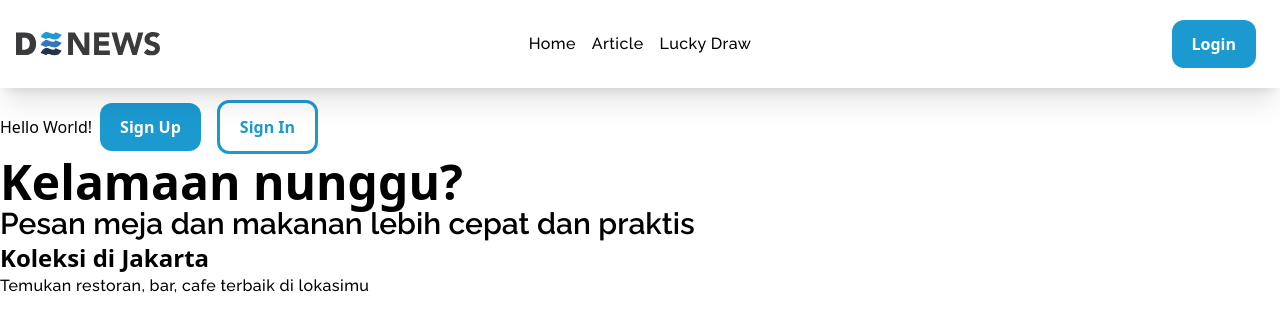
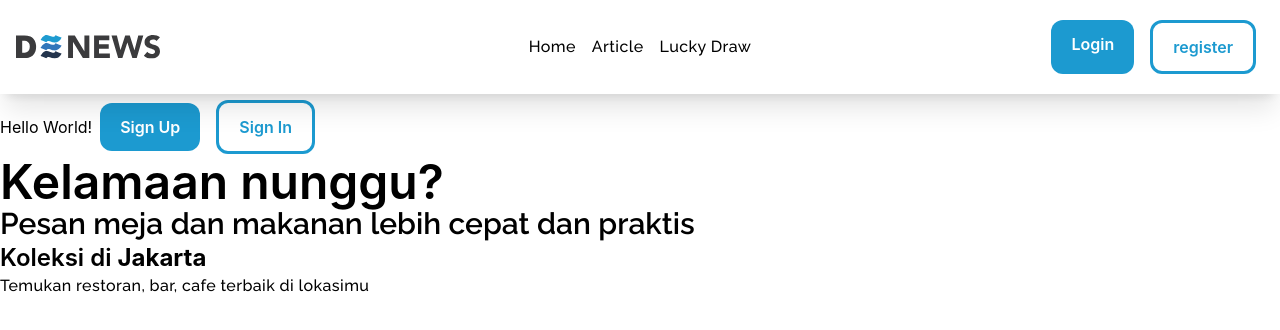
Before and after one commit to alirafli/DelosNews, a Next.js app: page / in a window 1280 px wide. Shown: the top 330 px of the page. Built offline with nearby package versions, Linux system fonts and the light colour scheme.

Commit message:
fix: styling and animation

```diff
--- a/components/elements/Button/index.tsx
+++ b/components/elements/Button/index.tsx
@@ -1,13 +1,7 @@
 import { FC } from "react";
-import { CustomStyle } from "@types";
+import { CustomStyle, BtnLinkProps, BtnProps } from "@types";
+import Link from "next/link";
 import styles from "./Button.module.css";
-
-type BtnProps = {
-  children: React.ReactNode;
-  variant?: "primary" | "secondary";
-  fullWidth?: boolean;
-  className?: string;
-};
 
 const VARIANT: CustomStyle = {
   primary: styles.primary,
@@ -19,9 +13,13 @@ export const Button: FC<BtnProps> = ({
   variant = "primary",
   fullWidth = false,
   className = "",
+  type = "button",
+  onClick,
 }) => {
   return (
     <button
+      onClick={onClick}
+      type={type}
       className={`${styles.btnContainer} ${VARIANT[variant]} ${
         fullWidth ? "w-full" : "w-fit"
       } ${className}`}
@@ -30,3 +28,22 @@ export const Button: FC<BtnProps> = ({
     </button>
   );
 };
+
+export const ButtonLink: FC<BtnLinkProps> = ({
+  children = "click here",
+  variant = "primary",
+  fullWidth = false,
+  className = "",
+  linkTo = "/",
+}) => {
+  return (
+    <Link
+      href={linkTo}
+      className={`${styles.btnContainer} ${VARIANT[variant]} ${
+        fullWidth ? "w-full" : "w-fit"
+      } ${className}`}
+    >
+      <p>{children}</p>
+    </Link>
+  );
+};
--- a/components/elements/Navbar/Navbar.module.css
+++ b/components/elements/Navbar/Navbar.module.css
@@ -11,17 +11,16 @@
   hidden
   justify-center
   items-center
-  sm:flex;
+  md:flex;
 }
 
 .mobileContainer {
   @apply fixed
   block
-  sm:hidden
+  md:hidden
   top-0
   left-0
-  right-0
-  z-20;
+  right-0;
 }
 
 .mobileHeader {
@@ -29,7 +28,8 @@
   justify-between
   items-center
   transition-all
-  w-full p-5
+  w-full
+  p-5
 bg-white/80
   backdrop-blur-sm;
 }
--- a/components/elements/Navbar/index.tsx
+++ b/components/elements/Navbar/index.tsx
@@ -2,12 +2,12 @@ import { FC, useRef } from "react";
 import Link from "next/link";
 import Image from "next/image";
 import { MenuToggle, navbarItem, navLink } from "./navbarProperty";
-import { motion, useCycle } from "framer-motion";
+import { motion, useCycle, AnimatePresence } from "framer-motion";
 import LOGO from "@assets/images/logo/logo.svg";
-import { Button, Text } from "@components/elements";
+import { Text, ButtonLink } from "@components/elements";
 import styles from "./Navbar.module.css";
 
-export const Navbar: FC<any> = () => {
+export const Navbar: FC = () => {
   const [isSidebarOpen, setIsSidebarOpen] = useCycle<boolean>(false, true);
   const containerRef = useRef(null);
 
@@ -33,7 +33,10 @@ export const Navbar: FC<any> = () => {
         </div>
 
         <div className="w-3/12 flex justify-end">
-          <Button>Login</Button>
+          <ButtonLink linkTo="login">Login</ButtonLink>
+          <ButtonLink variant="secondary" linkTo="register">
+            register
+          </ButtonLink>
         </div>
       </div>
 
@@ -41,13 +44,9 @@ export const Navbar: FC<any> = () => {
         initial={false}
         animate={isSidebarOpen ? "open" : "closed"}
         ref={containerRef}
-        className={styles.mobileContainer}
+        className={`${styles.mobileContainer} `}
       >
-        <div
-          className={`${styles.mobileHeader} ${
-            isSidebarOpen ? "shadow-none" : "shadow-xl"
-          }`}
-        >
+        <div className={styles.mobileHeader}>
           <Link href="/">
             <Image src={LOGO} height={24} alt="logo" />
           </Link>
--- a/components/elements/Navbar/navbarProperty.tsx
+++ b/components/elements/Navbar/navbarProperty.tsx
@@ -13,15 +13,15 @@ const Path = (props: any) => (
 export const navLink = [
   {
     name: "Home",
-    linkTo: "",
+    linkTo: "/",
   },
   {
     name: "Article",
-    linkTo: "",
+    linkTo: "/",
   },
   {
     name: "Lucky Draw",
-    linkTo: "",
+    linkTo: "/",
   },
 ];
 
@@ -62,11 +62,15 @@ export const navbarItem = {
     },
   }),
   closed: {
+    display: "none",
     clipPath: "circle(0px at 0px 0px)",
     transition: {
       type: "spring",
       stiffness: 400,
       damping: 40,
+      display: {
+        delay: 0.2,
+      },
     },
   },
 };
--- a/styles/globals.css
+++ b/styles/globals.css
@@ -9,6 +9,7 @@ html,
 body {
   padding: 0;
   margin: 0;
+  font-family: -apple-system, "Montserrat", sans-serif;
 }
 
 a {
--- a/types/index.ts
+++ b/types/index.ts
@@ -1 +1,2 @@
-export * from './customStyle'
+export * from './components/customStyle'
+export * from './components/button'
```
